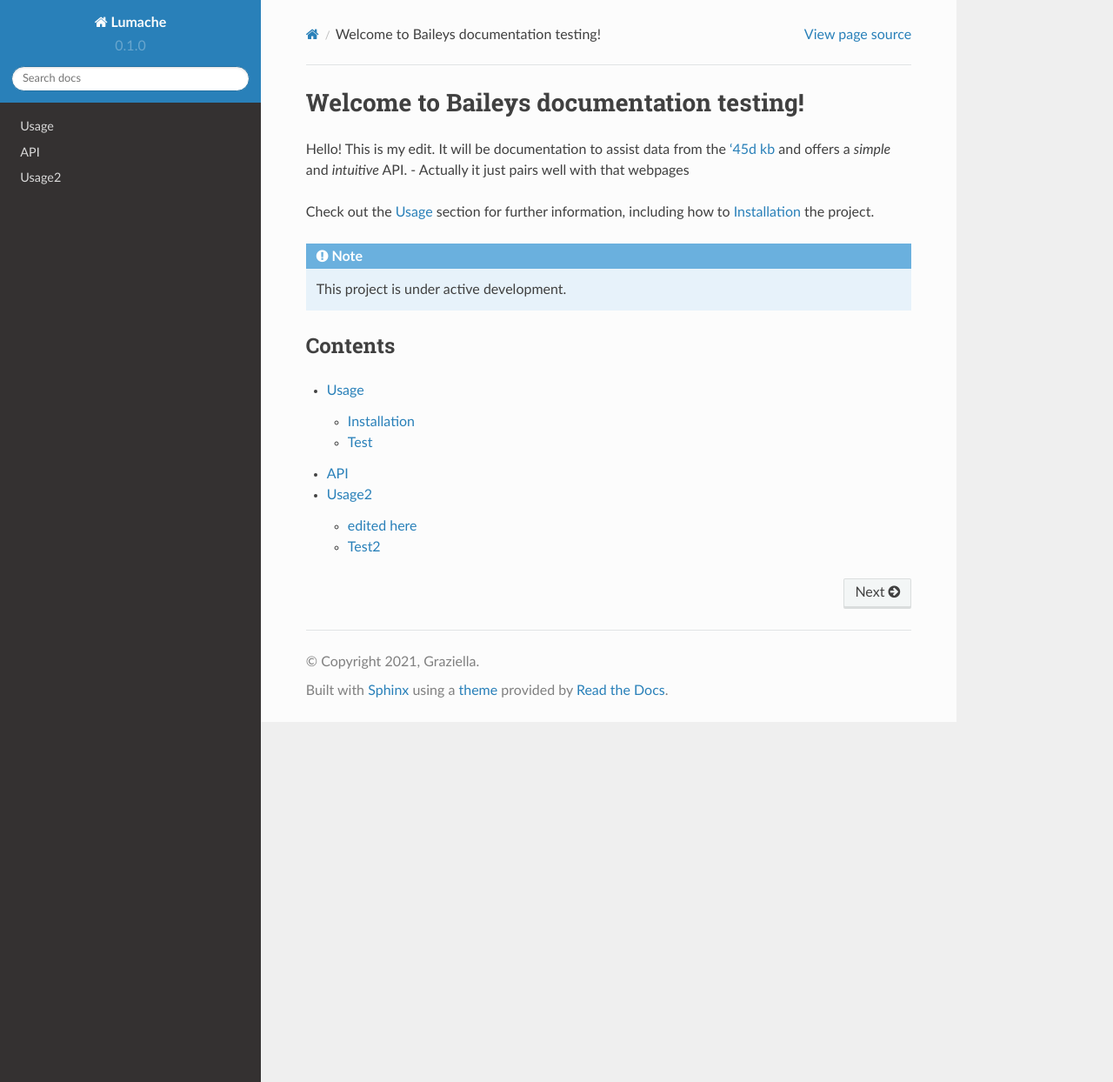
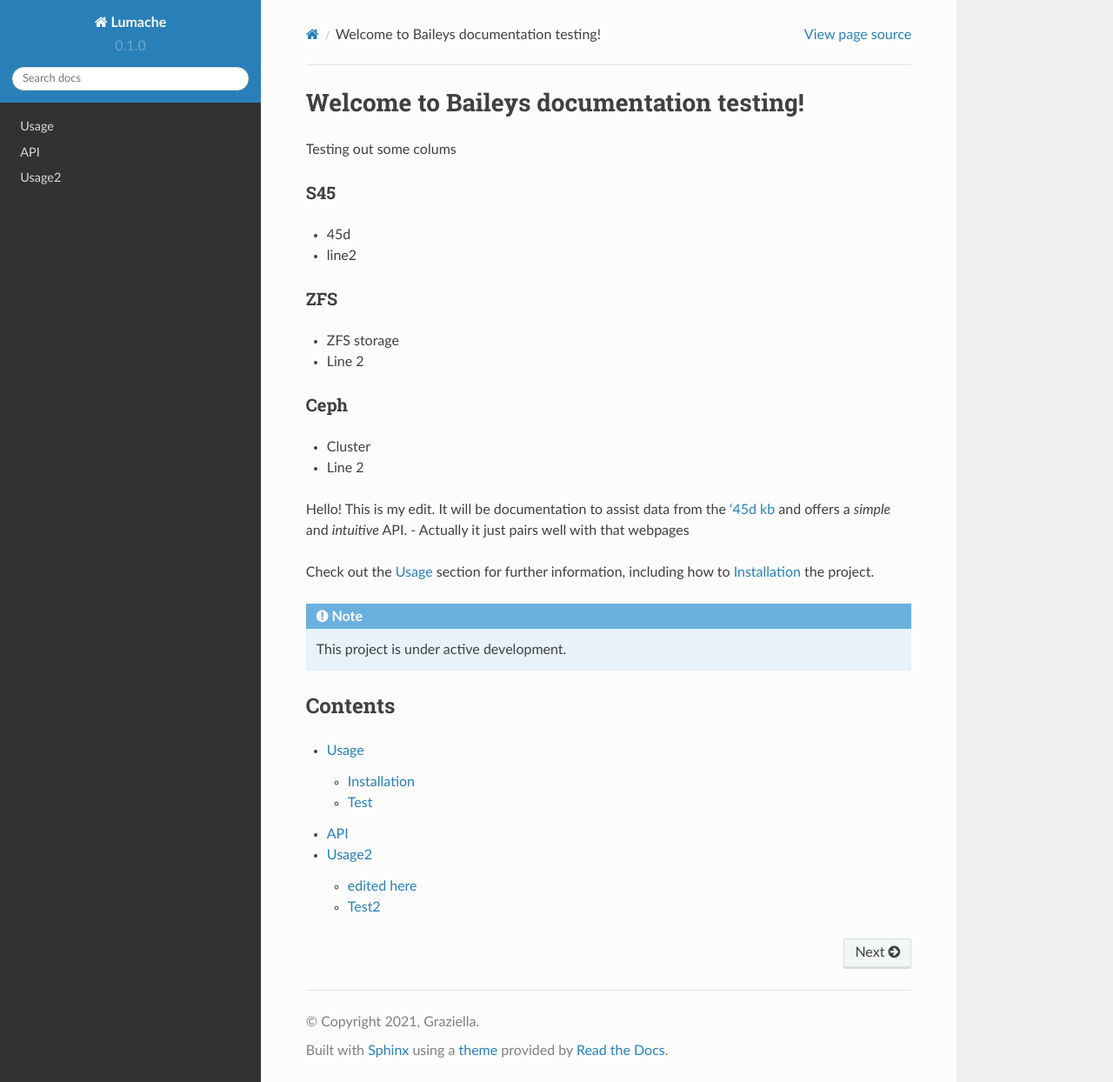
Before and after one commit to bailey-97/readthedocs-tutorial, a Sphinx documentation site: the page built from docs/source/index.rst, in a window 1280 px wide and 1244 px high. Shown: the whole window at 87% size. Built offline with Sphinx 7.4.7 and the Read the Docs theme 2.0.0, drawn with Linux system fonts in a browser that asks for light colours.

Commit message:
Update index.rst

```diff
--- a/docs/source/index.rst
+++ b/docs/source/index.rst
@@ -1,5 +1,36 @@
 Welcome to Baileys documentation testing!
 ==========================================
+
+Testing out some colums
+
+.. container:: columns-3
+
+   .. container:: column
+
+      .. raw:: html
+
+          <h3>S45</h3>
+
+      - 45d
+      - line2
+
+   .. container:: column
+
+      .. raw:: html
+
+          <h3>ZFS</h3>
+
+      - ZFS storage
+      - Line 2
+
+   .. container:: column
+
+      .. raw:: html
+
+          <h3>Ceph</h3>
+
+      - Cluster
+      - Line 2
 
 Hello! This is my edit.
 It will be documentation to assist data from the `'45d kb <https://knowledgebase.45drives.com/>`_
```
